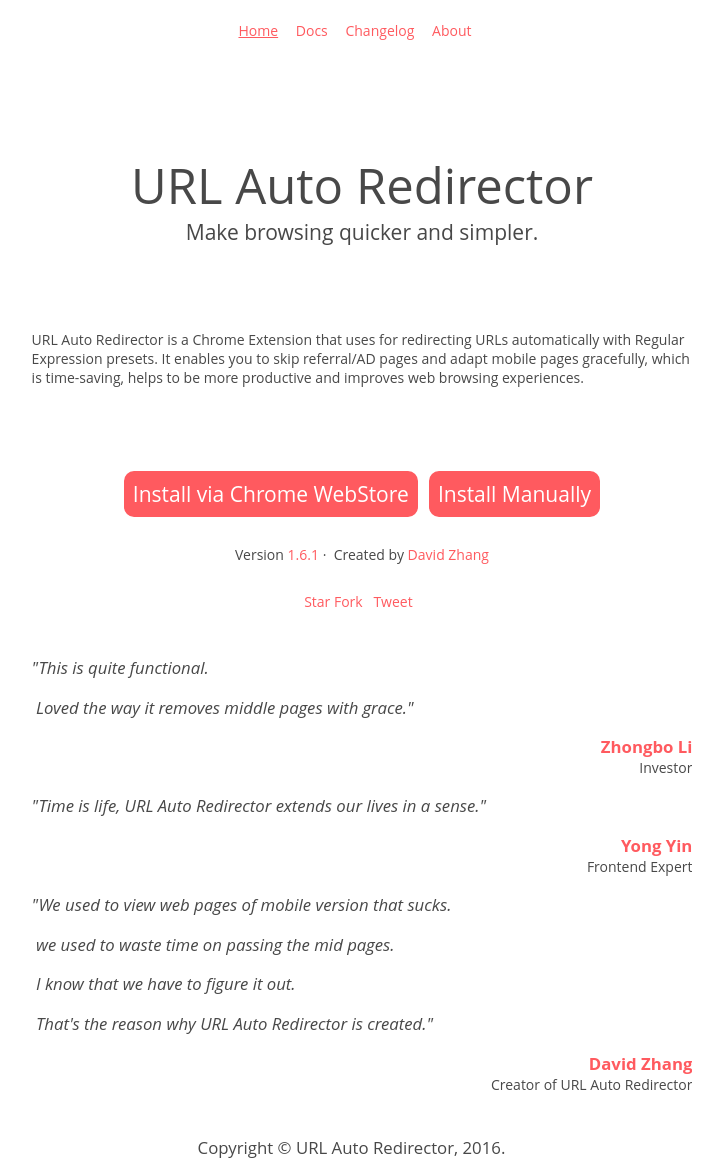
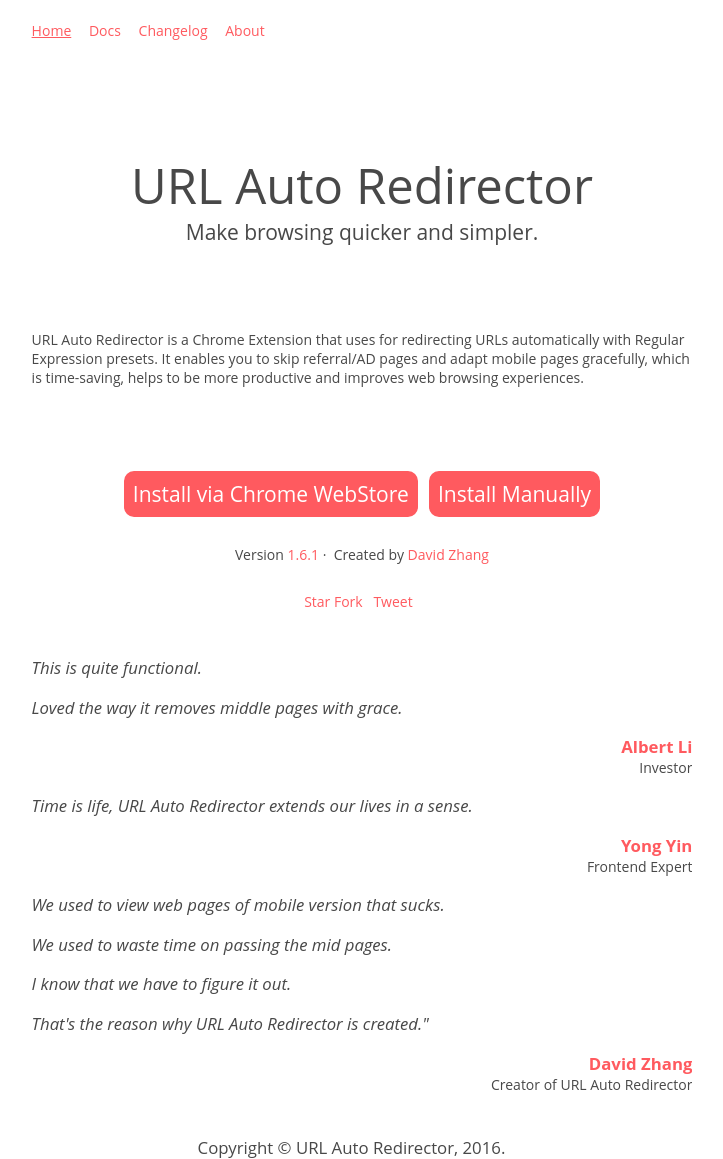
Before and after one commit to URLAutoRedirector/urlautoredirector.github.io, a Jekyll site: the page built from _docs/index.html, in a window 1280 px wide. Shown: the whole page, without its empty margins (278-1001 px from the left). Built offline with Jekyll 4.4.1, drawn with Linux system fonts in a browser that asks for light colours; comment, search, counter and statistics services are not loaded.

Commit message:
Update menu and mobile displays

```diff
--- a/_docs/index.html
+++ b/_docs/index.html
@@ -39,11 +39,11 @@
       <div class="project">
         <div class="review-item">
           <div class="review-comment">
-            <p>"This is quite functional.</p>
-            <p>&nbsp;Loved the way it removes middle pages with grace."</p>
+            <p>This is quite functional.</p>
+            <p>Loved the way it removes middle pages with grace.</p>
           </div>
           <div class="review-author">
-            <a href="https://github.com/lzb">Zhongbo Li</a>
+            <a href="https://github.com/lzb">Albert Li</a>
           </div>
           <div class="review-jobtitle">
             Investor
@@ -51,7 +51,7 @@
         </div>
         <div class="review-item">
           <div class="review-comment">
-            <p>"Time is life, URL Auto Redirector extends our lives in a sense."</p>
+            <p>Time is life, URL Auto Redirector extends our lives in a sense.</p>
           </div>
           <div class="review-author">
             <a href="https://github.com/yanni4night">Yong Yin</a>
@@ -62,10 +62,10 @@
         </div>
         <div class="review-item">
           <div class="review-comment">
-            <p>"We used to view web pages of mobile version that sucks.</p>
-            <p>&nbsp;we used to waste time on passing the mid pages.</p>
-            <p>&nbsp;I know that we have to figure it out.</p>
-            <p>&nbsp;That's the reason why URL Auto Redirector is created."<p>
+            <p>We used to view web pages of mobile version that sucks.</p>
+            <p>We used to waste time on passing the mid pages.</p>
+            <p>I know that we have to figure it out.</p>
+            <p>That's the reason why URL Auto Redirector is created."<p>
           </div>
           <div class="review-author">
             <a href="https://crispgm.com">David Zhang</a>
--- a/css/style.css
+++ b/css/style.css
@@ -32,13 +32,16 @@
 }
 nav{
   color: #ff5a5f;
+  width: 48rem;
+  margin-left: auto;
+  margin-right: auto;
+  text-align: left;
 }
 .nav-container{
   display: flex;
   align-items: center;
-  margin-left: auto;
-  margin-right: auto;
-  max-width: 48rem;
+  padding-left: .4rem;
+  padding-right: .4rem;
 }
 .menu{
   width: 100%;
@@ -54,7 +57,7 @@
 .container{
   margin-left: auto;
   margin-right: auto;
-  max-width: 48rem;
+  width: 48rem;
   color: #484848;
 }
 .whole-page{
@@ -79,6 +82,12 @@
   text-align: left;
 }
 @media (max-width: 48rem) {
+  nav{
+    width: 100%;
+  }
+  .container{
+    width: 100%;
+  }
   #ext-name{
     padding-top: 6rem;
     font-size: 2.6rem;
@@ -167,8 +176,11 @@
   font-size: 1.2rem;
 }
 /* inline codes */
-code.highlighter-rouge {
+code.highlighter-rouge{
   background-color: #ddd;
   border-radius: .2rem;
   padding: .1rem .3rem .1rem .3rem;
 }
+img{
+  max-width: 100%;
+}
```
